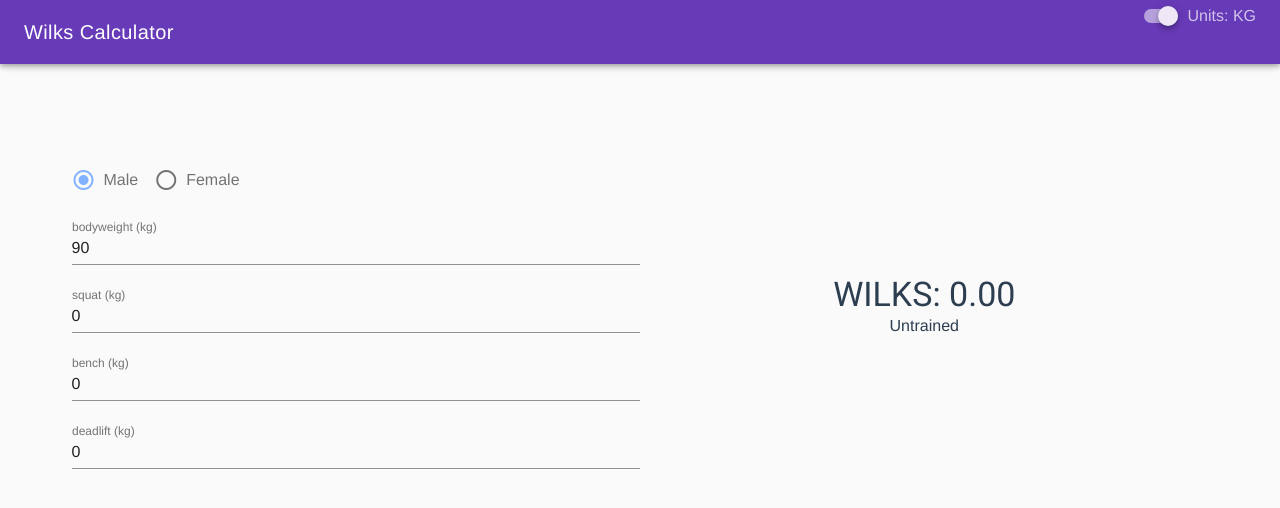
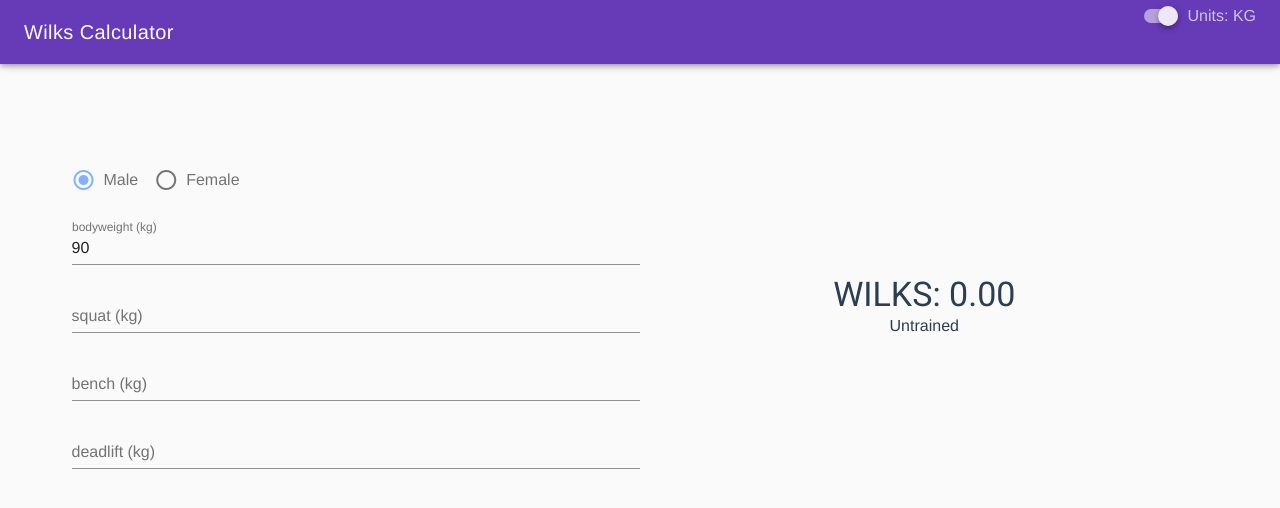
Before and after one commit to trepz/wilks-calculator, a Vue app: page / in a window 1280 px wide. Shown: the top 508 px of the page. Built offline with nearby package versions, Linux system fonts and the light colour scheme.

Commit message:
Display empty string in input fields instead of casting 0
Makes inputting fresh values far less clunky

```diff
--- a/src/components/UserInputs.vue
+++ b/src/components/UserInputs.vue
@@ -11,7 +11,7 @@
       v-for="(stat, index) in stats"
       :key="index"
       type="number"
-      :value="stat.value"
+      :value="stat.value || ''"
       @input="updateStats(index, $event)"
       :label="label(stat.name)"
     ></v-text-field>
```
